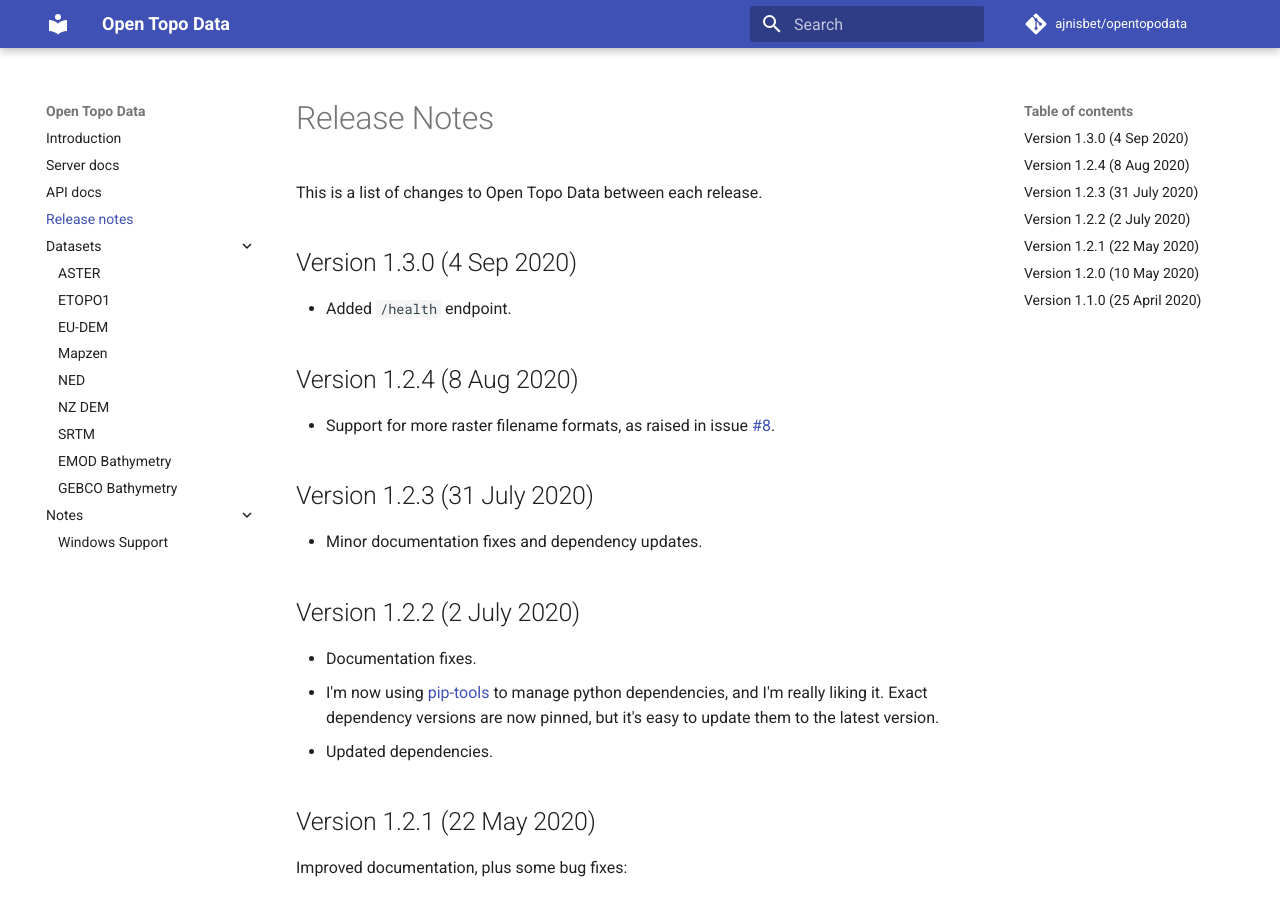
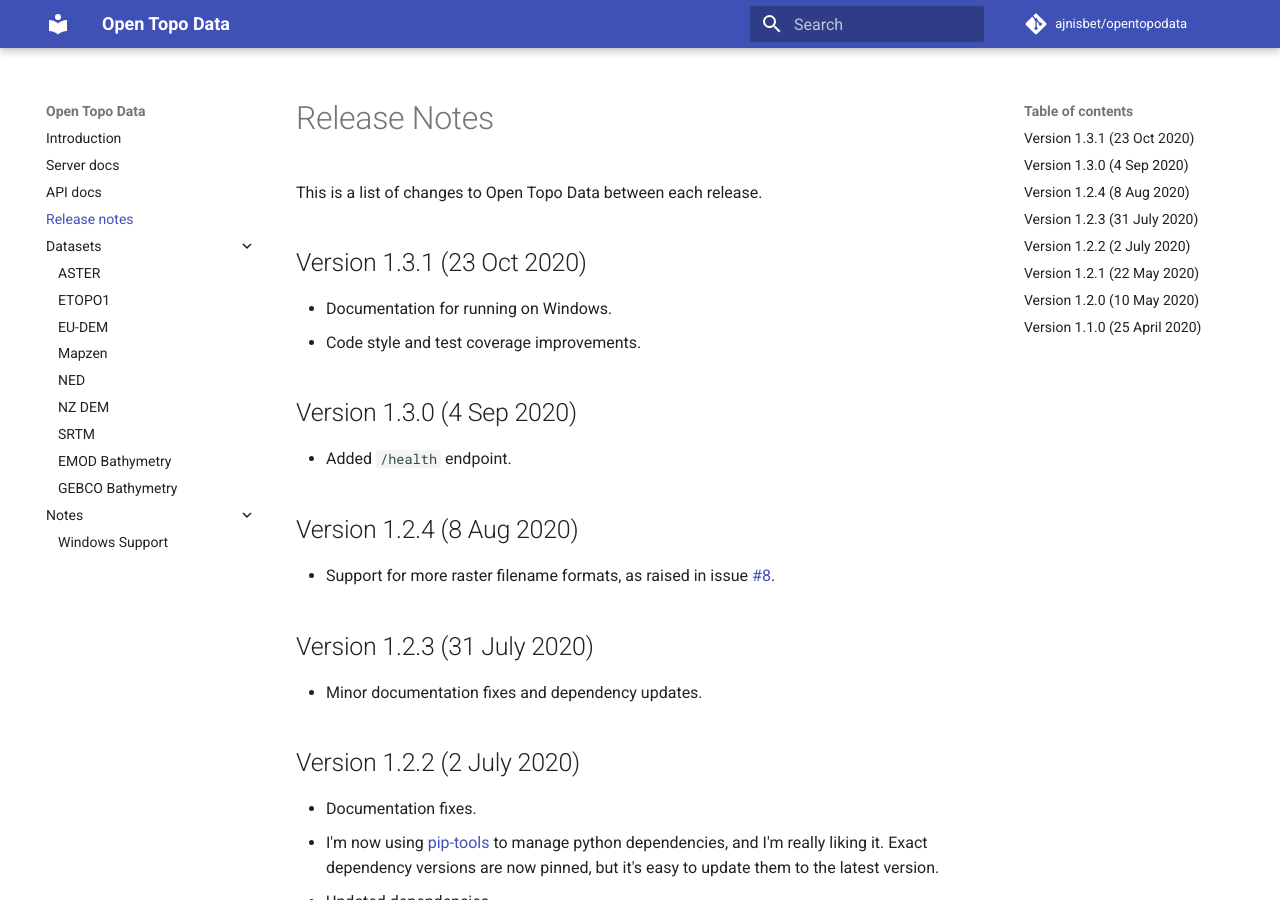
Before and after one commit to ajnisbet/opentopodata, an MkDocs documentation site: the page built from docs/changelog.md, in a window 1280 px wide and 900 px high. Built offline with MkDocs 1.6.1 and Material for MkDocs 9.7.7, drawn with Linux system fonts in a browser that asks for light colours; comment, search, counter and statistics services are not loaded.

Commit message:
Update changelog

```diff
--- a/docs/changelog.md
+++ b/docs/changelog.md
@@ -1,6 +1,13 @@
 # Release Notes
 
 This is a list of changes to Open Topo Data between each release.
+
+## Version 1.3.1 (23 Oct 2020)
+
+* Documentation for running on Windows.
+* Code style and test coverage improvements.
+
+
 
 ## Version 1.3.0 (4 Sep 2020)
 
```
